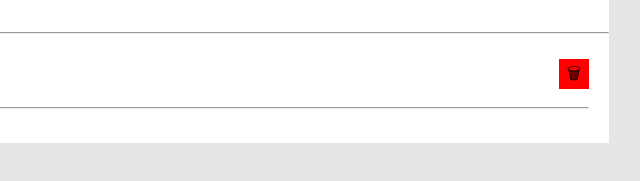
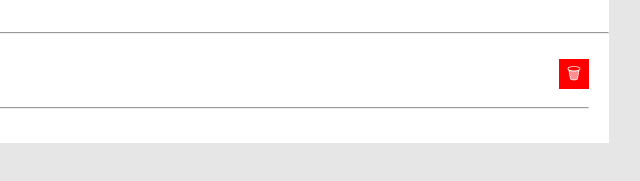
Before and after one commit to przemek0000/Module-6, a plain HTML site: page index.html in a window 1280 px wide. Both pictures are taken after typing "Sample" into the empty fields and a click on the button "Dodaj zadanie". Shown: the part 301-482 px from the top of the page, 531-1171 px from the left. Drawn offline with nearby package versions, Linux system fonts and the light colour scheme.

Commit message:
added white color for items in squares

```diff
--- a/css/showTasks.css
+++ b/css/showTasks.css
@@ -31,6 +31,10 @@
     height: 30px;
     background-color: hsl(120, 100%, 25%);
     border: none;
+}
+
+.showTasks__itemColor {
+    color: white;
 }
 
 .showTasks__done:hover {
--- a/js/scripts.js
+++ b/js/scripts.js
@@ -31,13 +31,13 @@
             htmlString += `
             <li class="showTasks__output">
             <button class="showTasks__done js-done">
-            ${task.done === true ? "✔" : ""}
+            ${task.done === true ? "<span class=\"showTasks__itemColor\">✔</span>" : ""}
             </button>
              <div class="showTasks__read ${task.done === true ? " showTasks__outputLine" : ""}">
             ${task.content}
             </div>
             <button class="showTasks__remove js-remove">
-            🗑
+            <span class=\"showTasks__itemColor\">🗑</span>
             </button>
             <div class="showTasks__endLine">
             <hr>
```
